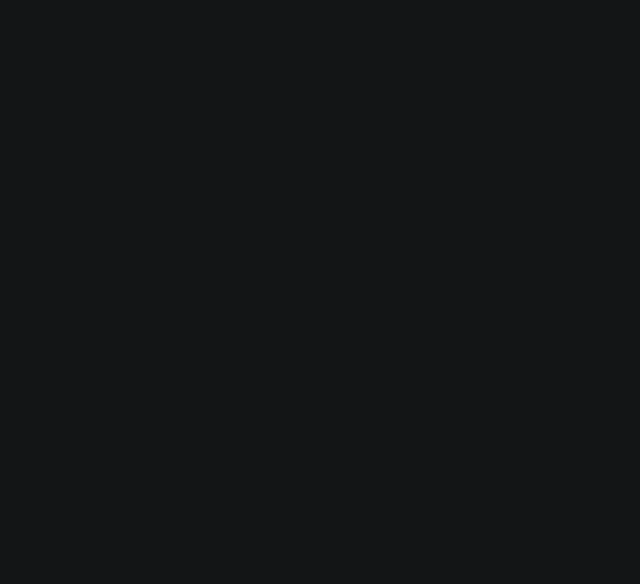
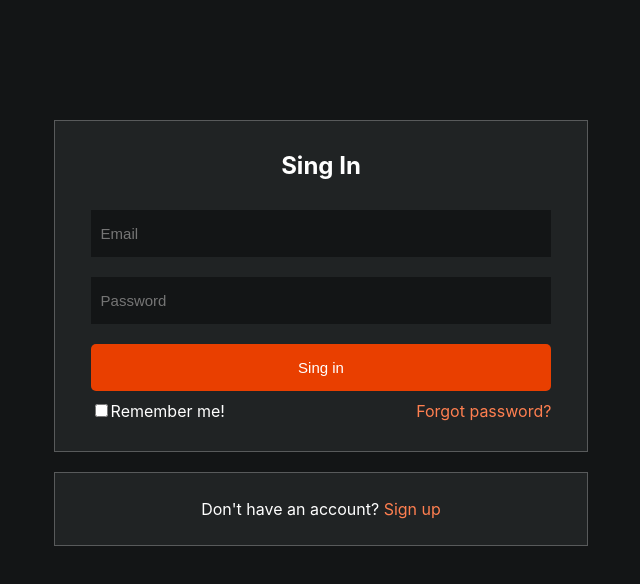
Before and after one commit to Gregor-VM/rekapp, a React (Create React App) app in the folder rekapp/: page /login in a window 1280 px wide. Shown: the top 584 px of the page, without its empty margins (330-970 px from the left). Built offline with nearby package versions, Linux system fonts and the light colour scheme.

Commit message:
Interface for login and register added

```diff
--- a/rekapp/src/components/CardItem/index.tsx
+++ b/rekapp/src/components/CardItem/index.tsx
@@ -25,6 +25,8 @@ function CardItem({index, deck, card, setQueue, queue} : {index: number, queue:
 
     const choiceHandler = (answer : boolean) => {
 
+        const previousIndex = queue[0];
+
         // WHEN THE QUEUE IS ABOUT BEING FINISH
 
         if(queue[1] === undefined && answer){
@@ -51,7 +53,7 @@ function CardItem({index, deck, card, setQueue, queue} : {index: number, queue:
 
         // REDIRECT TO THE NEXT ELEMENT IN THE QUEUE
 
-        history.push(`/deck/${deck?._id}/${queue[1] === undefined ? 1 : queue[1]}`);
+        history.push(`/deck/${deck?._id}/${queue[1] === undefined ? previousIndex : queue[1]}`);
 
     }
 
--- a/rekapp/src/index.tsx
+++ b/rekapp/src/index.tsx
@@ -9,7 +9,9 @@ import "@fortawesome/fontawesome-free/css/all.min.css";
 import './index.scss';
 
 import Home from './pages/Home';
-import DeckPractice from './pages/DeckPractice'
+import DeckPractice from './pages/DeckPractice';
+import Register from './pages/Register/Register';
+import Login from './pages/Login/Login';
 
 //import reportWebVitals from './reportWebVitals';
 
@@ -20,6 +22,8 @@ ReactDOM.render(
       <Switch>
         <Route path="/" exact component={Home}></Route>
         <Route path="/deck/:deckId/:cardIndex" component={DeckPractice}></Route>
+        <Route path="/register" component={Register}></Route>
+        <Route path="/login" component={Login}></Route>
       </Switch>
     </Router>
     </Provider>
--- a/rekapp/src/pages/DeckPractice.tsx
+++ b/rekapp/src/pages/DeckPractice.tsx
@@ -56,10 +56,6 @@ function DeckPractice() {
         getCardsCb();
     }, [getCardsCb]);
 
-    useEffect(() => {
-        console.log(queue)
-    }, [queue])
-
     return (
         <div>
             <Navbar />
--- /dev/null
+++ b/rekapp/src/pages/Login/Login.tsx
@@ -0,0 +1,35 @@
+import { Link } from 'react-router-dom';
+import styles from './login.module.scss';
+
+function Login() {
+    return (
+        <>
+        <div className={styles.container}>
+            <header>
+                <h2>Sing In</h2>
+            </header>
+            <form className={styles.loginForm}>
+                <input type="text" placeholder="Email"></input>
+                <input type="password" placeholder="Password"></input>
+                <button className={styles.loginBtn}>Sing in</button>
+
+                <div className={styles.options}>
+                    <span>
+                        <input type="checkbox"></input>
+                        <label>Remember me!</label>
+                    </span>
+                    <a href="#">Forgot password?</a>
+                </div>
+            </form>
+
+        </div>
+
+        <div className={styles.container2}>
+            <p className={styles.sign_up_msg}>Don't have an account? <Link to="/register">Sign up</Link></p>
+        </div>
+
+        </>
+    )
+}
+
+export default Login
--- /dev/null
+++ b/rekapp/src/pages/Login/login.module.scss
@@ -0,0 +1,65 @@
+@import '../../sass/variables.scss';
+
+a {
+    text-decoration: none;
+    color: color("primary");
+}
+
+%containerDad {
+    background-color: color("foreground");
+    padding: 10px;
+    width: 40%;
+    margin-left: 30%;
+    border: 1px solid rgba(255, 255, 255,.25);
+}
+
+.container{
+    @extend %containerDad;
+    padding-bottom: 30px;
+    margin-top: 15vh;
+
+    & > header{
+        text-align: center;
+    }
+}
+
+.loginForm{
+    display: flex;
+    flex-direction: column;
+
+    margin: 0 auto;
+    width: 90%;
+    & > input, button{
+        font-size: 15px;
+        padding: 15px 10px;
+        margin: 10px 0;
+        background-color: color("background");
+        color: color("text");
+        outline: none;
+        border: none;
+    }
+
+
+}
+
+.loginBtn{
+    background-color: darken($color: color("primary"), $amount: 20) !important;
+    border: none;
+    border-radius: 5px;
+    outline: none;
+    cursor: pointer;
+}
+
+.options {
+    display: flex;
+    justify-content: space-between;
+}
+
+.container2{
+    @extend %containerDad;
+    margin-top: 20px;
+}
+
+.sign_up_msg {
+    text-align: center;
+}
--- /dev/null
+++ b/rekapp/src/pages/Register/Register.tsx
@@ -0,0 +1,28 @@
+import { Link } from 'react-router-dom';
+import styles from './register.module.scss';
+
+function Register() {
+    return (
+        <>
+        <div className={styles.container}>
+            <header>
+                <h2>Sing up</h2>
+            </header>
+            <form className={styles.registerForm}>
+                <input autoComplete="new-password" type="text" placeholder="Email"></input>
+                <input autoComplete="new-password" type="text" placeholder="Confirm email"></input>
+                <input autoComplete="new-password" type="password" placeholder="Password"></input>
+                <button className={styles.registerBtn}>Sing up</button>
+            </form>
+
+        </div>
+
+        <div className={styles.container2}>
+            <p className={styles.sign_in_msg}>Already have an account? <Link to="/login">Sing in</Link></p>
+        </div>
+
+        </>
+    );
+}
+
+export default Register
--- /dev/null
+++ b/rekapp/src/pages/Register/register.module.scss
@@ -0,0 +1,65 @@
+@import '../../sass/variables.scss';
+
+a {
+    text-decoration: none;
+    color: color("primary");
+}
+
+%containerDad {
+    background-color: color("foreground");
+    padding: 10px;
+    width: 40%;
+    margin-left: 30%;
+    border: 1px solid rgba(255, 255, 255,.25);
+}
+
+.container{
+    @extend %containerDad;
+    padding-bottom: 30px;
+    margin-top: 15vh;
+
+    & > header{
+        text-align: center;
+    }
+}
+
+.registerForm{
+    display: flex;
+    flex-direction: column;
+
+    margin: 0 auto;
+    width: 90%;
+    & > input, button{
+        font-size: 15px;
+        padding: 15px 10px;
+        margin: 10px 0;
+        background-color: color("background");
+        color: color("text");
+        outline: none;
+        border: none;
+    }
+
+
+}
+
+.registerBtn{
+    background-color: darken($color: color("primary"), $amount: 20) !important;
+    border: none;
+    border-radius: 5px;
+    outline: none;
+    cursor: pointer;
+}
+
+.options {
+    display: flex;
+    justify-content: space-between;
+}
+
+.container2{
+    @extend %containerDad;
+    margin-top: 20px;
+}
+
+.sign_in_msg {
+    text-align: center;
+}
--- a/rekapp/src/utils/axios.ts
+++ b/rekapp/src/utils/axios.ts
@@ -1,6 +1,6 @@
 import axios from 'axios';
 
-const token = "Bearer eyJhbGciOiJIUzI1NiIsInR5cCI6IkpXVCJ9.eyJpZCI6IjYxNzg5NDQ2NjZjYjMzNjdhOTJiZWZiZSIsImlhdCI6MTY0NzM4OTc1MiwiZXhwIjoxNjQ3ODIxNzUyfQ.2_ZXJXPZBcG3KhbGx3uAbPcAXhMcLnTNd5VKx7KUlZM";
+const token = "Bearer eyJhbGciOiJIUzI1NiIsInR5cCI6IkpXVCJ9.eyJpZCI6IjYxNzg5NDQ2NjZjYjMzNjdhOTJiZWZiZSIsImlhdCI6MTY0Nzk4MjcxNCwiZXhwIjoxNjQ4NDE0NzE0fQ.1n-VqtRT8dkrLbaF9ZTfibywQVlNaAyqpuTYsLPUJlY";
 
 const axiosInstance = axios.create({
     baseURL: "http://localhost:3001/api/",
```
